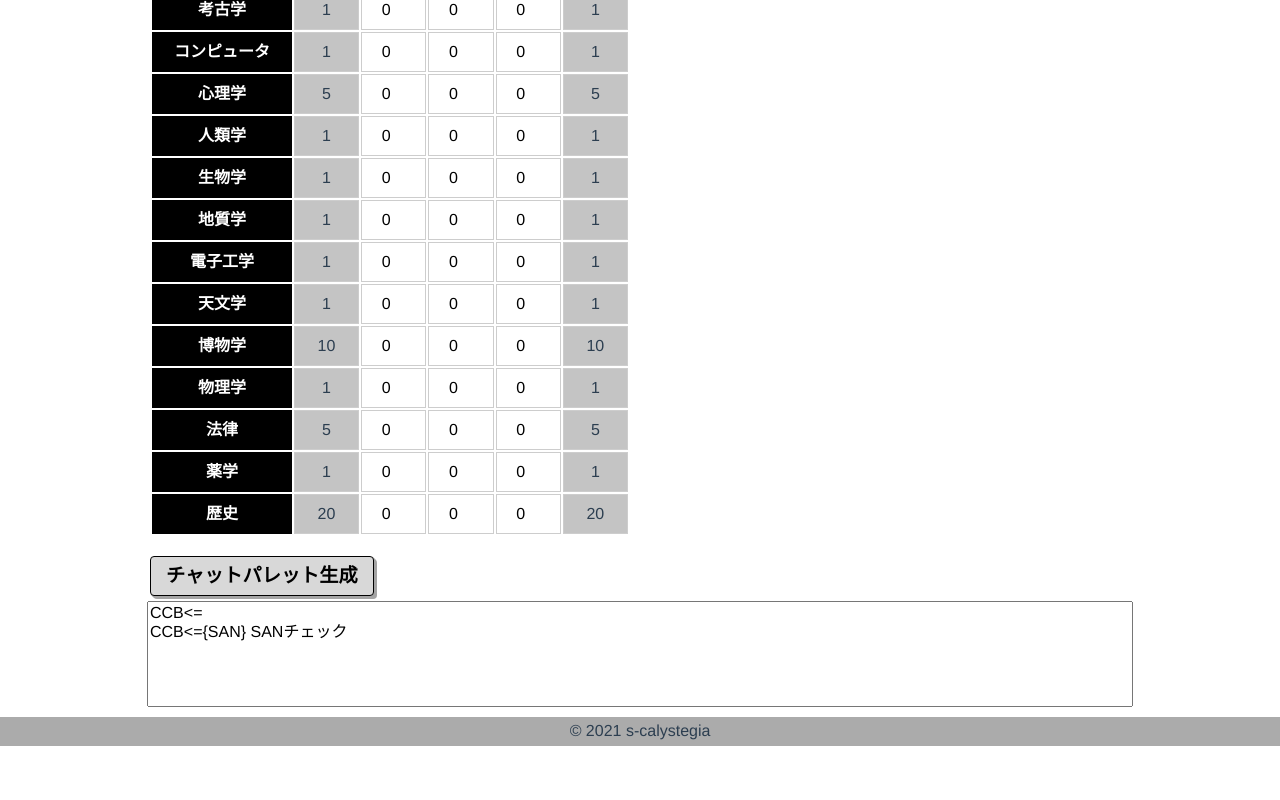
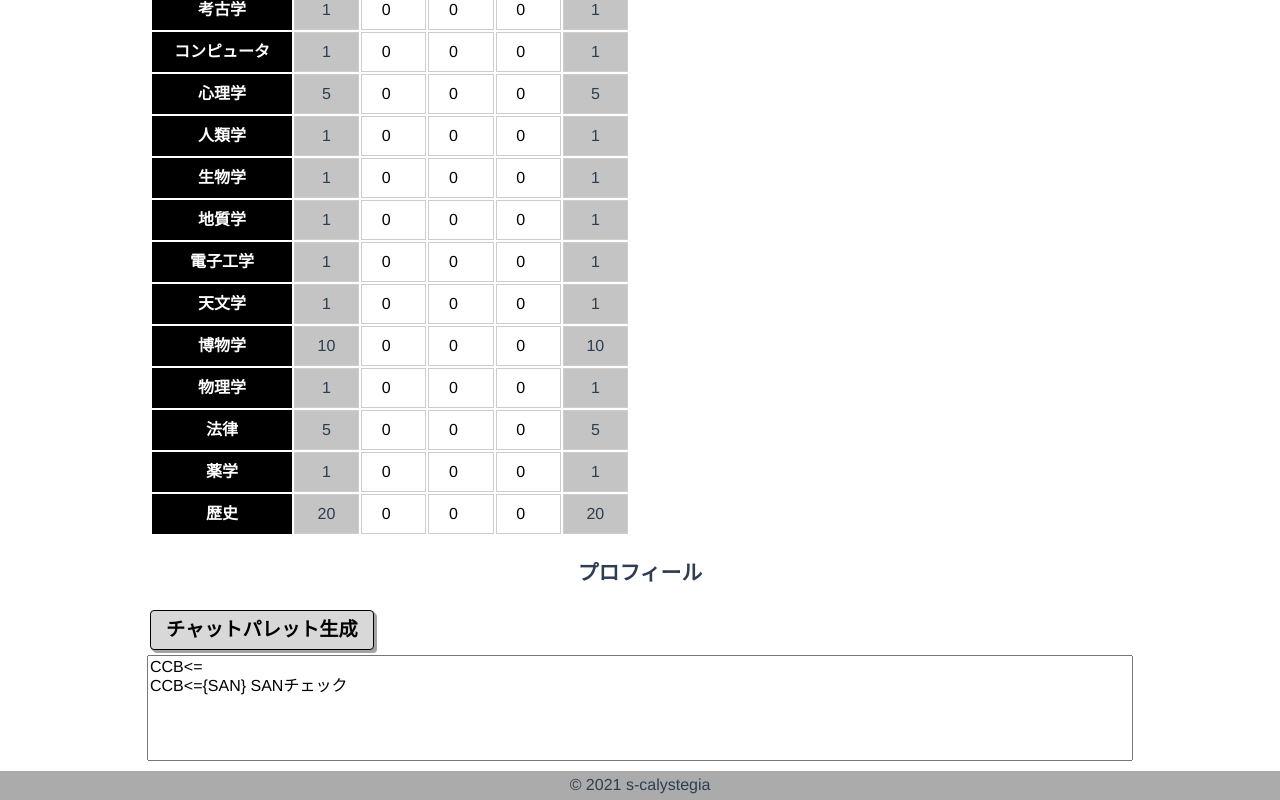
Before and after one commit to sueCalystegia00/CoC-chara-maker, a Vue app: page / in a window 1280 px wide. Shown: the part 2163-2963 px from the top of the page. Before the commit the page ends 2909 px from the top, so only its background shows below. Built offline with nearby package versions, Linux system fonts and the light colour scheme; no server answers.

Commit message:
add: コンポーネントファイルの作成

```diff
--- /dev/null
+++ b/src/components/Profile.vue
@@ -0,0 +1,25 @@
+<template>
+  <div class="profile">
+    <h1>プロフィール</h1>
+  </div>
+</template>
+
+<script>
+export default {
+  name: "Profile",
+};
+</script>
+
+<!-- Add "scoped" attribute to limit CSS to this component only -->
+<style scoped>
+.profile {
+  width: 100%;
+  display: flex;
+  flex-direction: column;
+  justify-content: center;
+  align-items: center;
+}
+h1 {
+  font-size: 1.3rem;
+}
+</style>
--- a/src/views/Home.vue
+++ b/src/views/Home.vue
@@ -10,6 +10,7 @@
       <SkillPointsChecker />
     </div>
     <SkillSetter />
+    <Profile />
     <ChatPalette />
   </div>
 </template>
@@ -20,6 +21,7 @@
 import JobSelector from "@/components/JobSelector.vue";
 import SkillPointsChecker from "@/components/SkillPointsChecker.vue";
 import SkillSetter from "@/components/SkillSetter.vue";
+import Profile from "@/components/Profile.vue";
 import ChatPalette from "@/components/ChatPalette.vue";
 
 export default {
@@ -29,6 +31,7 @@
     JobSelector,
     SkillPointsChecker,
     SkillSetter,
+    Profile,
     ChatPalette,
   },
   data() {
```
